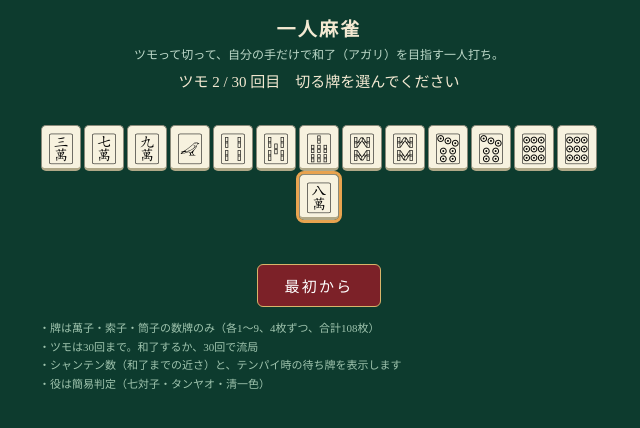
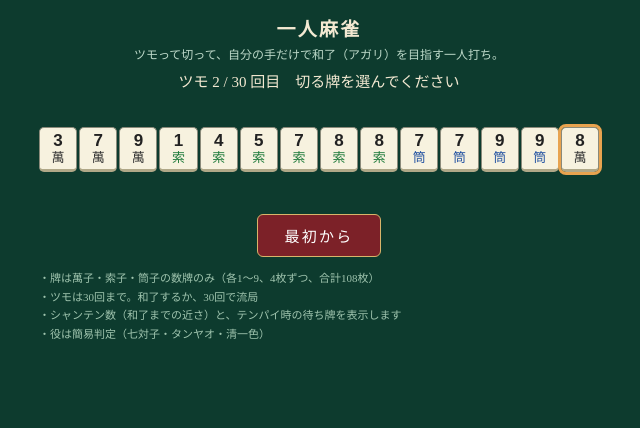
Before and after one commit to oosawak/hitori-mahjong, a plain HTML site: page index.html in a window 1280 px wide. Shown: the whole page, without its empty margins (321-961 px from the left). Drawn offline with Linux system fonts and the light colour scheme.

Commit message:
v0.2: 牌の表示を通常の文字（数字＋漢字）に変更し端末フォント依存を解消。手牌を横1列に

```diff
--- a/index.html
+++ b/index.html
@@ -8,12 +8,17 @@ body{margin:0;background:#0d3b2e;color:#f3e9d2;font-family:serif;text-align:cent
 h1{font-size:19px;letter-spacing:.12em;margin:4px}
 .s{font-size:12px;color:#bcd8c8}
 #st{min-height:44px;font-size:15px;line-height:1.5;margin:8px 2px;white-space:pre-wrap}
-#hand{display:flex;flex-wrap:wrap;justify-content:center;gap:3px;margin:10px 0}
-.t{font-size:32px;line-height:1;padding:5px 2px;background:#f7f2df;border:1px solid #8a8a7a;border-bottom:3px solid #b0a888;border-radius:5px;cursor:pointer;min-width:40px}
+#hand{display:flex;flex-wrap:nowrap;gap:2px;margin:12px 0;justify-content:center}
+.t{flex:1 1 0;min-width:0;background:#f7f2df;border:1px solid #8a8a7a;border-bottom:3px solid #b0a888;border-radius:5px;cursor:pointer;padding:4px 0;line-height:1.1;color:#222}
+.t .n{display:block;font-size:17px;font-weight:bold}
+.t .k{display:block;font-size:13px}
+.t.man .k{color:#333}
+.t.sou .k{color:#1d7a3a}
+.t.pin .k{color:#2050a0}
 .t.new{outline:3px solid #e8a34f}
 .t:active{transform:translateY(2px)}
-#river{display:flex;flex-wrap:wrap;justify-content:center;gap:2px;margin:8px auto;max-width:480px;min-height:26px}
-.r{font-size:19px;background:#e9e4cf;border-radius:3px;padding:1px;opacity:.85}
+#river{display:flex;flex-wrap:wrap;justify-content:center;gap:2px;margin:8px auto;max-width:480px;min-height:22px}
+.r{font-size:12px;background:#e9e4cf;border-radius:3px;padding:2px 4px;color:#333}
 button.act{font-size:15px;padding:10px 26px;background:#7c2128;color:#fff;border:1px solid #d8b46a;border-radius:6px;letter-spacing:.15em;font-family:inherit;cursor:pointer}
 .note{font-size:11px;color:#9fc4ae;line-height:1.7;text-align:left;margin-top:12px}
 </style></head><body><div id="w">
@@ -27,7 +32,6 @@ button.act{font-size:15px;padding:10px 26px;background:#7c2128;color:#fff;border
 </div><script>
 "use strict";
 //CORE-START
-function glyph(t){const b=[0x1F007,0x1F010,0x1F019];return String.fromCodePoint(b[(t/9)|0]+(t%9))}
 function counts(hand){const c=new Array(27).fill(0);for(const t of hand)c[t]++;return c}
 function shanten(cnt){
  let best=8;
@@ -62,6 +66,8 @@ function yaku(hand){
  return out;
 }
 //CORE-END
+const SUITS=["man","sou","pin"],KANJI=["萬","索","筒"];
+function label(t){return (t%9+1)+KANJI[(t/9)|0]}
 let wall=[],hand=[],river=[],turns=0,over=false,busy=false;
 const MAXT=30;
 const stEl=document.getElementById("st"),handEl=document.getElementById("hand"),riverEl=document.getElementById("river");
@@ -70,16 +76,18 @@ function status(extra){
  const c=counts(hand);
  let s;
  if(hand.length===13){const sh=shanten(c);
-  if(sh===0){const w=waits(hand);s="テンパイ！ 待ち: "+w.map(glyph).join(" ")}
+  if(sh===0){const w=waits(hand);s="テンパイ！ 待ち: "+w.map(label).join(" ")}
   else s="あと "+sh+" シャンテン";
  }else s="切る牌を選んでください";
  stEl.textContent="ツモ "+(turns+1)+" / "+MAXT+" 回目　"+s+(extra?"\n"+extra:"");
 }
 function render(newIdx){
  handEl.innerHTML="";
- hand.forEach((t,i)=>{const b=document.createElement("button");b.className="t"+(i===newIdx?" new":"");b.textContent=glyph(t);b.onclick=()=>discard(i);handEl.appendChild(b)});
+ hand.forEach((t,i)=>{const b=document.createElement("button");b.className="t "+SUITS[(t/9)|0]+(i===newIdx?" new":"");
+  b.innerHTML='<span class="n">'+(t%9+1)+'</span><span class="k">'+KANJI[(t/9)|0]+"</span>";
+  b.onclick=()=>discard(i);handEl.appendChild(b)});
  riverEl.innerHTML="";
- river.forEach(t=>{const s=document.createElement("span");s.className="r";s.textContent=glyph(t);riverEl.appendChild(s)});
+ river.forEach(t=>{const s=document.createElement("span");s.className="r";s.textContent=label(t);riverEl.appendChild(s)});
 }
 function draw(){
  if(turns>=MAXT){over=true;const sh=shanten(counts(hand));stEl.textContent="流局。あと "+sh+" シャンテンでした。";render(-1);return}
```
